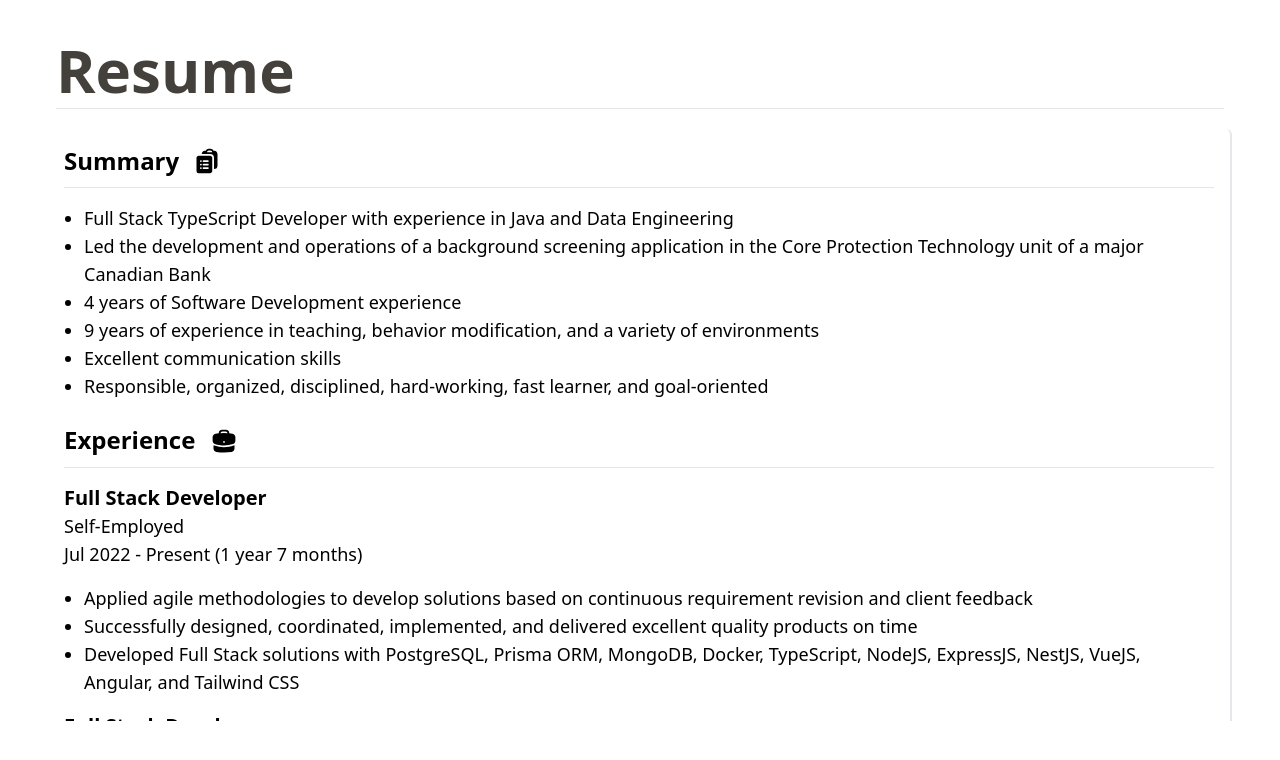
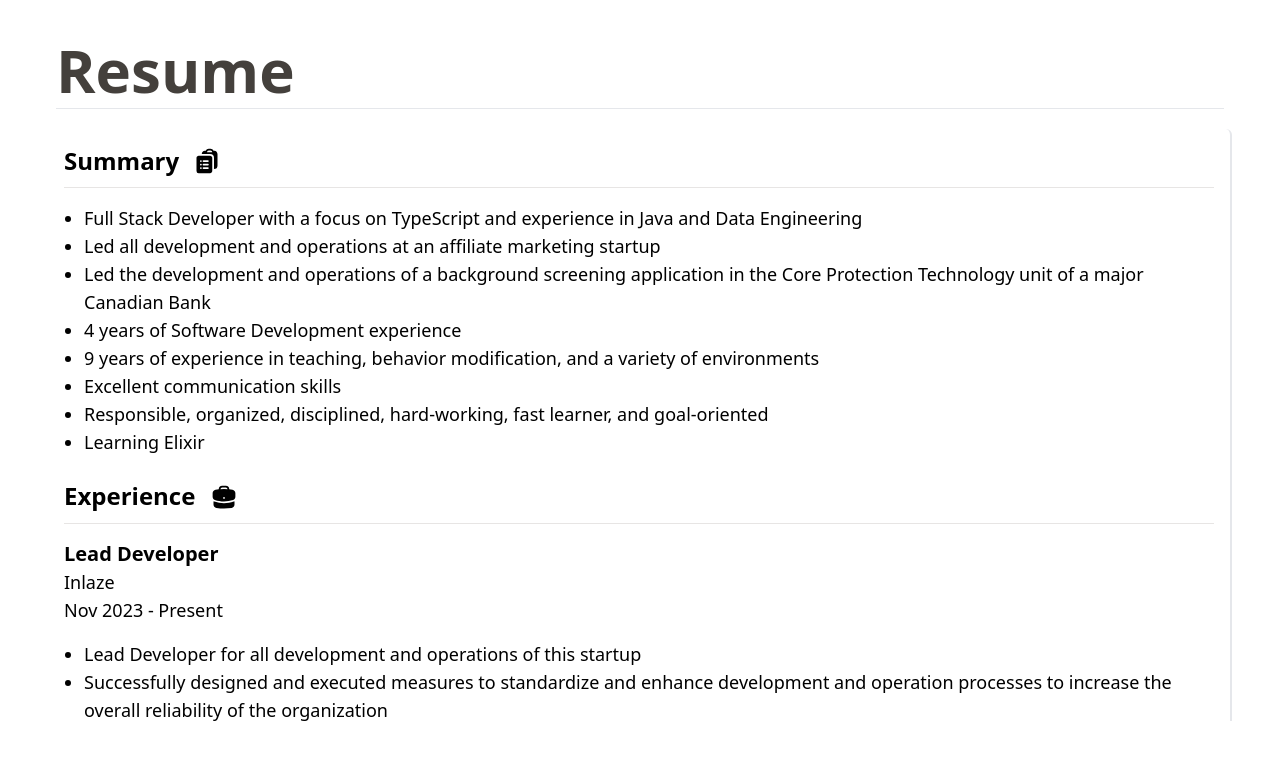
Before and after one commit to onehoax/portfolio, a Nuxt app: page /resume in a window 1280 px wide. Shown: the top 760 px of the page. Built offline with nearby package versions, Linux system fonts and the light colour scheme.

Commit message:
update resume

```diff
--- a/pages/about.vue
+++ b/pages/about.vue
@@ -22,7 +22,8 @@
         technologies throughout my career, but I have mostly used Linux, Java, TypeScript/JavaScript, RDBMSs, and web
         technologies. I am currently submerged in the web world, specifically using PostgreSQL, Prisma, MongoDB, Docker,
         TypeScript, Node, Nest, Angular, and Tailwind to design and implement Full Stack PWA solutions following agile
-        methodologies.
+        methodologies. I am also continuously picking up new technologies and the one I am focused on (and will contiue
+        to focus on for the foreseeable future is Elixir).
       </p>
       <h2 class="content-heading mt-6">Behavioral Science</h2>
       <p class="mt-4">
--- a/pages/index.vue
+++ b/pages/index.vue
@@ -54,7 +54,7 @@ import {
 const cards = [
   {
     to: "/resume",
-    title: "Full Stack TypeScript Developer",
+    title: "Full Stack Developer",
     description: "Learn more about my professional qualifications"
   },
   {
--- a/pages/projects.vue
+++ b/pages/projects.vue
@@ -6,12 +6,6 @@
 
 <script setup lang="ts">
 const projects = [
-  {
-    description: "PWA for internal workings of specialized gym, Moviemiento Alpha",
-    stack: "MongoDB, Docker, TypeScript, Node, Nest, Angular, Tailwind",
-    ghUrl: "https://github.com/onehoax/alpha",
-    site: ""
-  },
   {
     description: "RESTful API: PostgreSQL, Docker, TypeORM",
     stack: "PostgreSQL, Docker, TypeORM, TypeScript, Node, Nest, Swagger, JWT",
@@ -32,16 +26,22 @@ const projects = [
     site: ""
   },
   {
+    description: "Personal Website (This Site)",
+    stack: "Nuxt, Tailwind",
+    ghUrl: "https://github.com/onehoax/portfolio",
+    site: "https://andresosorio.onrender.com"
+  },
+  {
+    description: "Nest + Mongoose POC",
+    stack: "Nest, Mongoose, Docker, Swagger, JWT, Git",
+    ghUrl: "https://github.com/onehoax/nest_mongoose_poc",
+    site: ""
+  },
+  {
     description: "Implementation of small java-like language",
     stack: "Visitor Design Pattern, Eiffel Testing Framework (ETF)",
     ghUrl: "https://github.com/onehoax/language_analyzer",
     site: ""
-  },
-  {
-    description: "Personal Website (This Site)",
-    stack: "Nuxt, Tailwind",
-    ghUrl: "https://github.com/onehoax/portfolio",
-    site: "https://andresosorio.onrender.com"
   },
   {
     description: "RESTful API: PostgreSQL, Prisma",
--- a/pages/resume.vue
+++ b/pages/resume.vue
@@ -3,7 +3,8 @@
     <div class="main-content">
       <h2 class="content-heading">Summary <ClipboardDocumentListIcon class="content-icon" /></h2>
       <ul class="list-disc pl-5 mt-4">
-        <li>Full Stack TypeScript Developer with experience in Java and Data Engineering</li>
+        <li>Full Stack Developer with a focus on TypeScript and experience in Java and Data Engineering</li>
+        <li>Led all development and operations at an affiliate marketing startup</li>
         <li>
           Led the development and operations of a background screening application in the Core Protection Technology
           unit of a major Canadian Bank
@@ -12,6 +13,7 @@
         <li>9 years of experience in teaching, behavior modification, and a variety of environments</li>
         <li>Excellent communication skills</li>
         <li>Responsible, organized, disciplined, hard-working, fast learner, and goal-oriented</li>
+        <li>Learning Elixir</li>
       </ul>
       <h2 class="content-heading mt-6">Experience <BriefcaseIcon class="content-icon" /></h2>
       <ExperienceItem
@@ -89,9 +91,24 @@ const certs = [
 
 const experienceItems = [
   {
+    position: "Lead Developer",
+    company: "Inlaze",
+    period: "Nov 2023 - Present",
+    items: [
+      "Lead Developer for all development and operations of this startup",
+      "Successfully designed and executed measures to standardize and enhance development and operation processes to increase the overall reliability of the organization",
+      "Supervised and coordinated several projects and developers of varying levels",
+      "Coordinated with internal and external teams to identify optimal solutions, prioritize projects/tasks, and deliver excellent quality products on time",
+      "Designed and developed the base layer for the administrative part of a CMS in NestJS, Angular, and MongoDB",
+      "Successfully migrated a TypeORM/PostgreSQL database to Mongoose/MongoDB ",
+      "Participated in agile best practices through daily stand-up meetings, JIRA boards/tickets, and development based on continuous requirement revision",
+      "Developed using PostgreSQL, TypeORM, MongoDB, Mongoose, Git, Docker, TypeScript, NodeJS, ExpressJS, NestJS, Angular, PrimeNG, and Tailwind CSS"
+    ]
+  },
+  {
     position: "Full Stack Developer",
     company: "Self-Employed",
-    period: "Jul 2022 - Present (1 year 7 months)",
+    period: "Jul 2022 - Nov 2023",
     items: [
       "Applied agile methodologies to develop solutions based on continuous requirement revision and client feedback",
       "Successfully designed, coordinated, implemented, and delivered excellent quality products on time",
@@ -101,7 +118,7 @@ const experienceItems = [
   {
     position: "Full Stack Developer",
     company: "CIBC",
-    period: "Jan 2021 - Jul 2022 (1 year 7 months)",
+    period: "Jan 2021 - Jul 2022",
     items: [
       "Lead Developer/SME for a background screening application in the Core Protection Technology unit",
       "Successfully designed, coordinated, implemented, and delivered solutions to mitigate critical security risks identified in the application on time and with no bugs; led a team of Senior Developers to accomplish this",
@@ -113,7 +130,7 @@ const experienceItems = [
   {
     position: "Data Engineer Associate",
     company: "Jarvis Consulting Group",
-    period: "Jun 2020 - Jan 2021 (8 months)",
+    period: "Jun 2020 - Jan 2021",
     items: [
       "Developed Data Engineering projects through continuous participation in scrum events and agile best practices",
       "Implemented projects using Java, Maven, Spring Boot, Bash, Python, RDBMS/SQL, Git, Hadoop, Spark/Scala, Docker, and Kubernetes; performed both integration and unit testing for each project using JUnit and Mockito",
@@ -123,7 +140,7 @@ const experienceItems = [
   {
     position: "Teaching & Behavior Modification",
     company: "Various",
-    period: "Jan 2009 - Sep 2017 (8 years 9 months)",
+    period: "Jan 2009 - Sep 2017",
     items: [
       "Successfully improved lives of clients with autism and other developmental disorders through application of behavior modification techniques",
       "Taught ESL to students of all ages and groups of all sizes"
```
